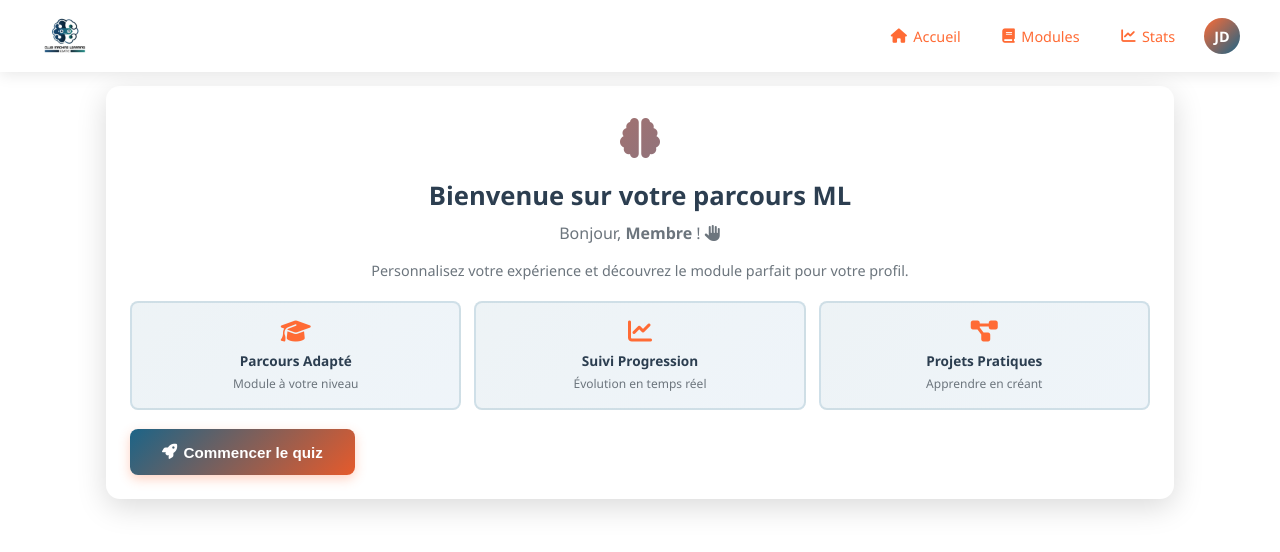
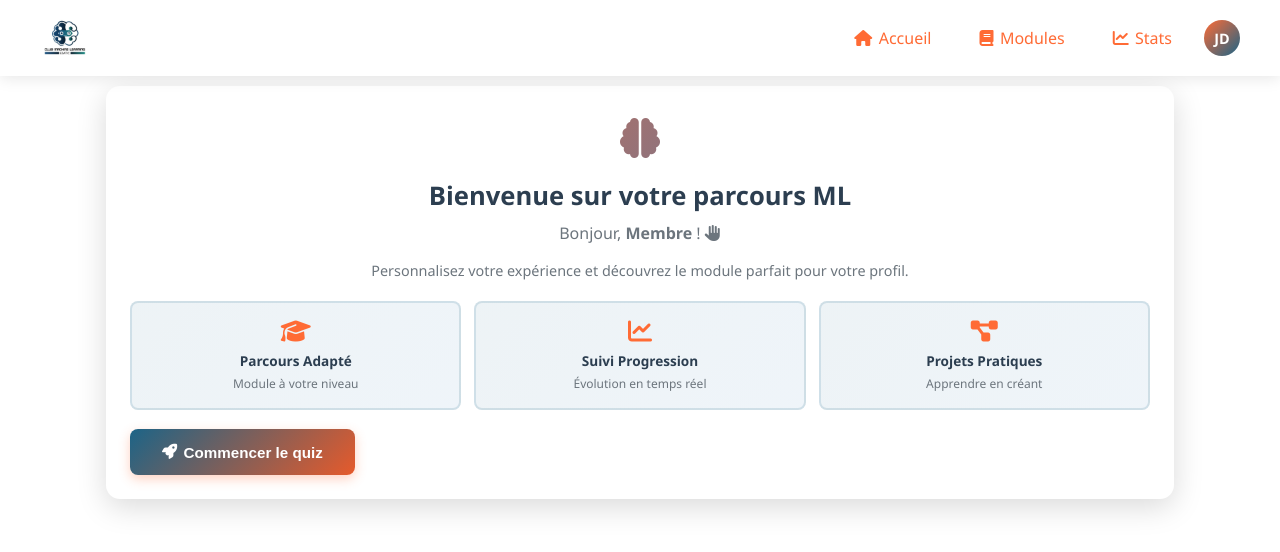
Before and after one commit to brahimadev-maker/club-ml, a website: page parcour.html in a window 1280 px wide. Drawn offline with Linux system fonts and the light colour scheme.

Commit message:
new message

```diff
--- a/parcour.html
+++ b/parcour.html
@@ -92,14 +92,14 @@
             display: flex;
             align-items: center;
             gap: 0.4rem;
-            padding: 0.5rem 0.8rem;
+            padding: 1rem 1rem;
             border-radius: 6px;
             cursor: pointer;
             transition: all 0.3s ease;
             color: var(--primary);
             font-weight: 500;
             text-decoration: none;
-            font-size: 0.9rem;
+            font-size: 1rem;
         }
 
         .nav-item:hover {
```
